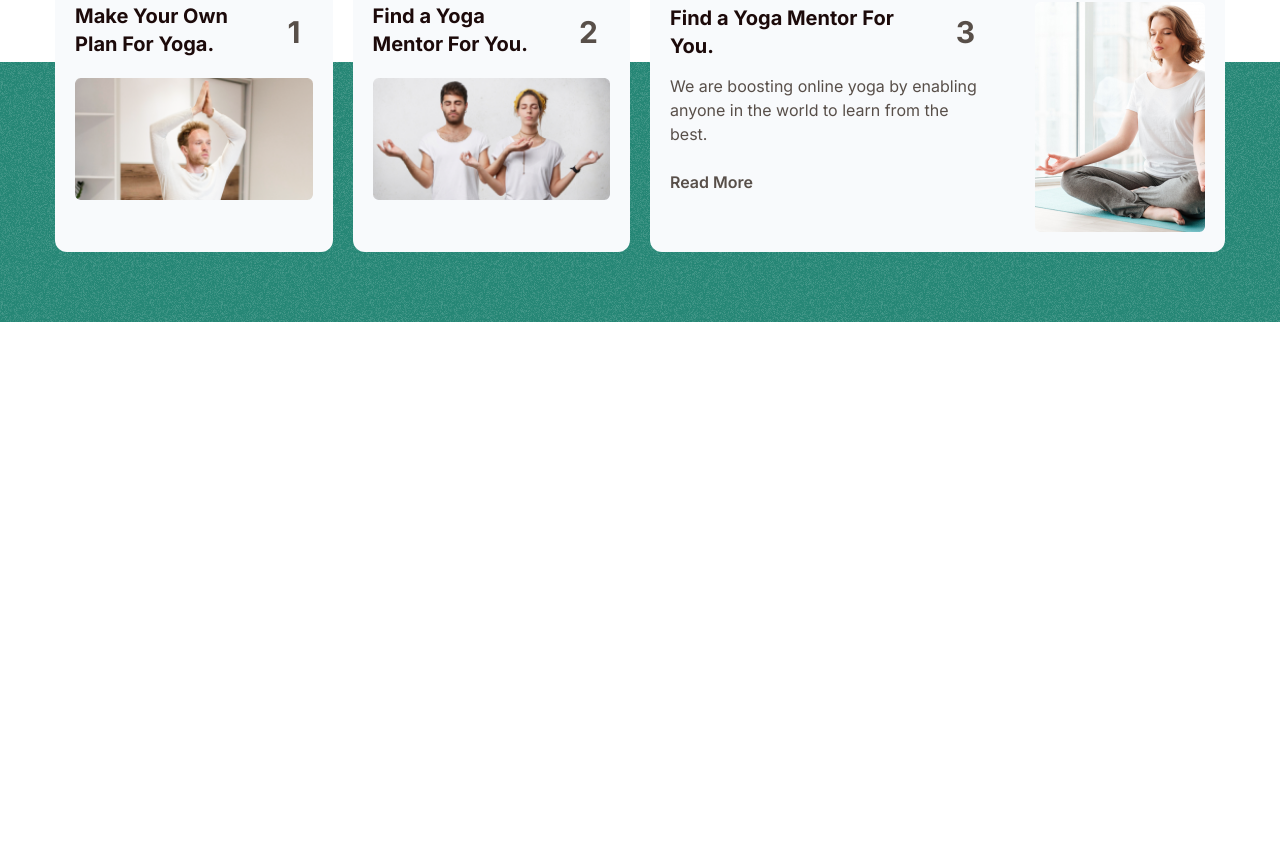
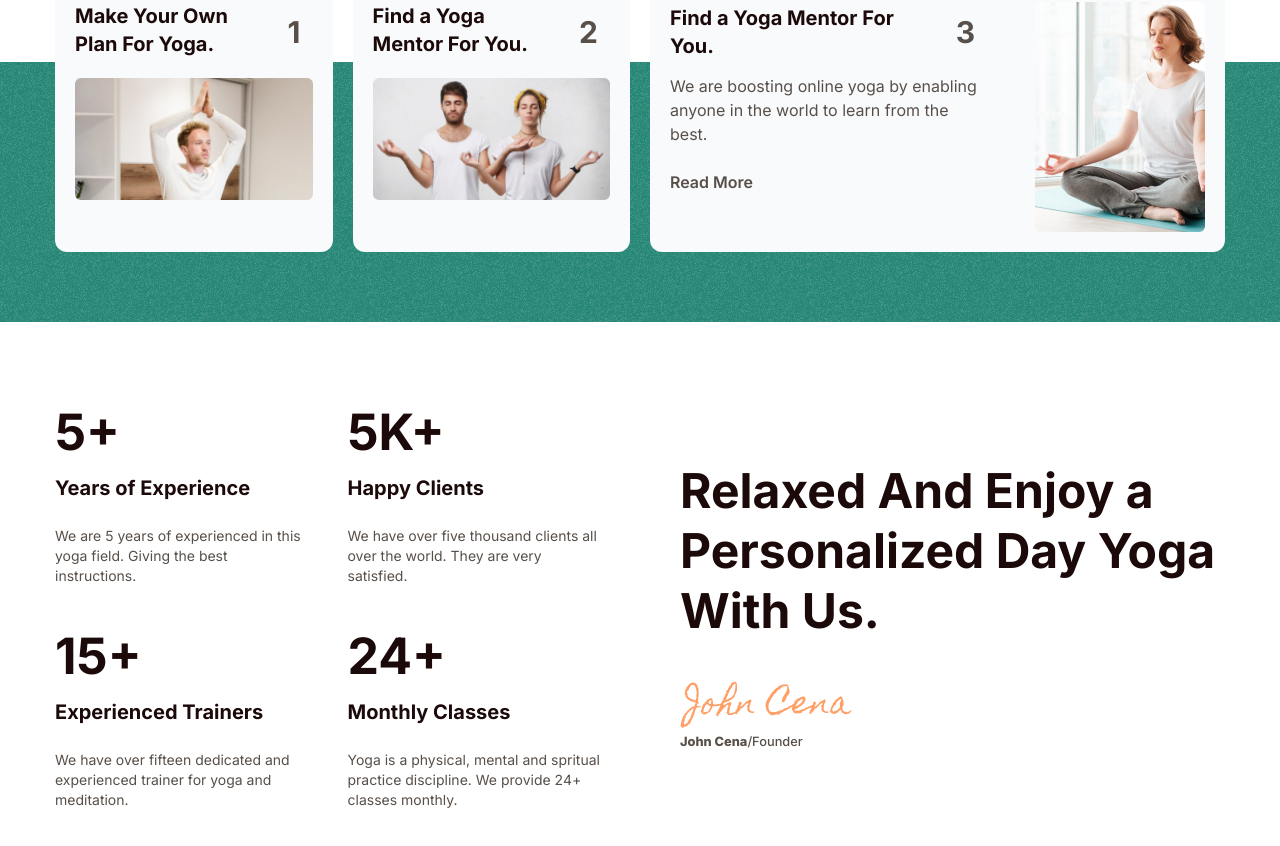
Before and after one commit to JacekLiman/yoga-website, a React (Vite) app: page / in a window 1280 px wide. Shown: the part 648-1494 px from the top of the page. Before the commit the page ends 970 px from the top, so only its background shows below. Built offline with nearby package versions, Linux system fonts and the light colour scheme.

Commit message:
add Facts component

```diff
--- a/src/components/Facts.tsx
+++ b/src/components/Facts.tsx
@@ -1,14 +1,48 @@
-import CountUp from 'react-countup';
+import CountUp from "react-countup";
 
-import Image from '../assets/img/john-cena.png'
+import Image from "../assets/img/john-cena.png";
 
-import {facts} from '../data'
+import { facts } from "../data";
 
 const Facts = () => {
   return (
     <section>
       <div className="container mx-auto ">
-        <div></div>
+        <div className="grid grid-cols-1 lg:grid-cols-2 py-20 gap-20">
+          <div className="grid grid-cols-2 gap-10">
+            {facts.map((item, idx) => {
+              const { endNumber, unit, title, desc } = item;
+              return (
+                <div key={idx}>
+                  <h2 className="h2">
+                    <CountUp
+                      enableScrollSpy={true}//removing start prop fixed error
+                      end={endNumber}
+                      duration={2}
+                    />
+                    {unit}+
+                  </h2>
+                  <h3 className="text-xl font-bold mt-3 mb-6">{title}</h3>
+                  <p className="text-sm">{desc}</p>
+                </div>
+              );
+            })}
+          </div>
+
+          <div className="flex flex-col justify-center gap-10">
+            <h2 className="text-3xl lg:text-5xl leading-[45px] lg:leading-[60px] font-bold text-center lg:text-left ">
+              Relaxed And Enjoy a Personalized Day Yoga With Us.{" "}
+            </h2>
+            <div className="text-center lg:text-left">
+              <div>
+                <img className="mx-auto lg:mx-0" src={Image} alt="" />
+              </div>
+              <small className="font-medium">
+                <span className="font-extrabold">John Cena</span>/Founder
+              </small>
+            </div>
+          </div>
+        </div>
       </div>
     </section>
   );
--- a/src/data.tsx
+++ b/src/data.tsx
@@ -27,29 +27,29 @@ export const navigation = [
 
 export const facts = [
   {
-    startNumber: '1',
-    endNumber: '5',
+    startNumber: 1,
+    endNumber: 5,
     unit: '',
     title: 'Years of Experience',
     desc: 'We are 5 years of experienced in this yoga field. Giving the best instructions.',
   },
   {
-    startNumber: '1',
-    endNumber: '5',
+    startNumber: 1,
+    endNumber: 5,
     unit: 'K',
     title: 'Happy Clients',
     desc: 'We have over five thousand clients all over the world. They are very satisfied.',
   },
   {
-    startNumber: '1',
-    endNumber: '15',
+    startNumber: 1,
+    endNumber: 15,
     unit: '',
     title: 'Experienced Trainers',
     desc: 'We have over fifteen dedicated and experienced trainer for yoga and meditation.',
   },
   {
-    startNumber: '1',
-    endNumber: '24',
+    startNumber: 1,
+    endNumber: 24,
     unit: '',
     title: 'Monthly Classes',
     desc: 'Yoga is a physical, mental and spritual practice discipline. We provide 24+ classes monthly.',
--- a/src/index.css
+++ b/src/index.css
@@ -21,7 +21,7 @@
     @apply text-[52px] leading-[55px] lg:text-[70px] lg:leading-[80px] font-extrabold;
   }
   .h2 {
-    @apply text-[26px] leading-[36px] lg:text-[50px] lg:leading-[60px] font-bold;
+    @apply text-[36px] leading-[40px] lg:text-[50px] lg:leading-[60px] font-bold;
   }
   .h3 {
     @apply text-[18px] leading-[28px] lg:text-[34px] lg:leading-[44px] font-semibold;
```
Also changed, not shown: src/main.tsx (+7 -7 lines).
